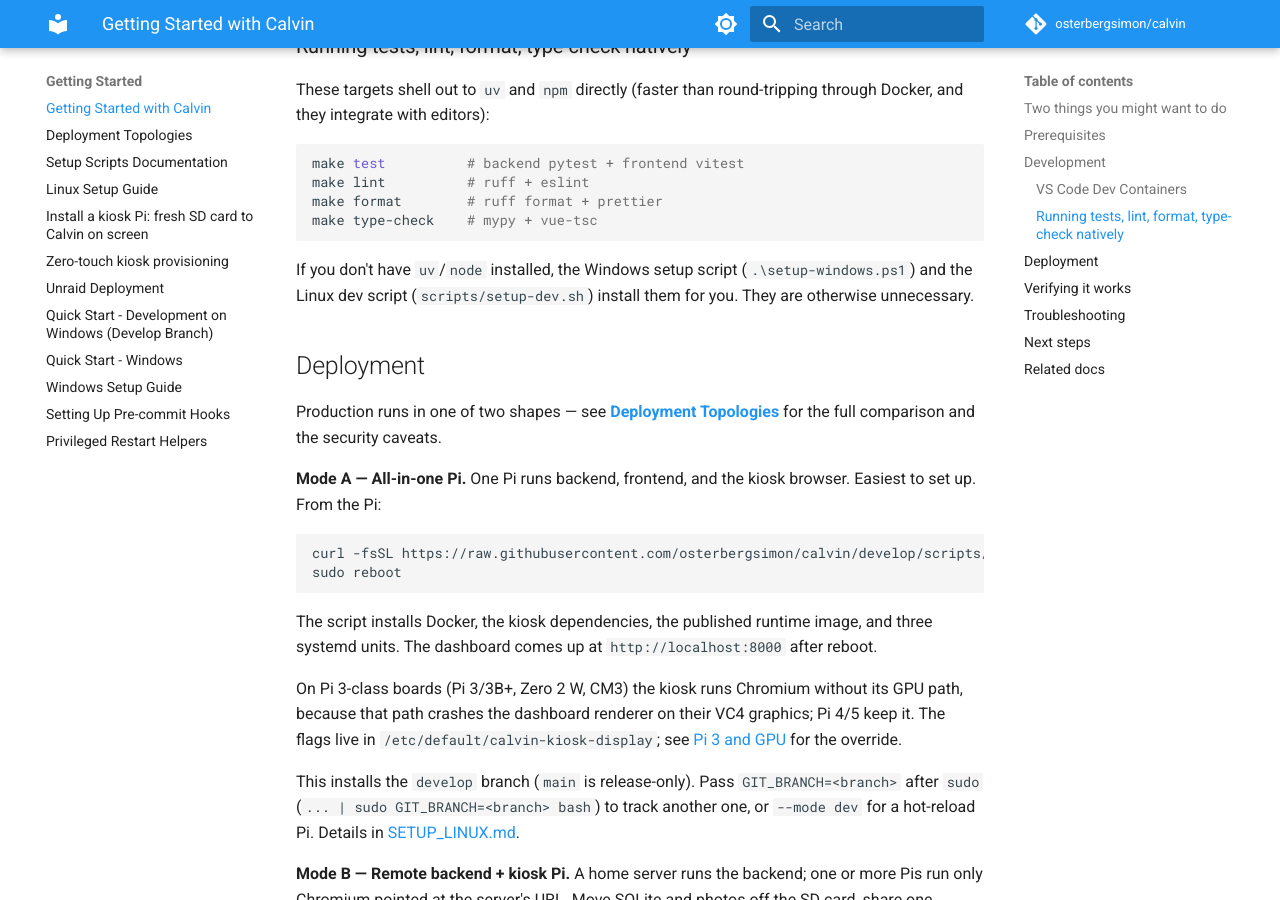
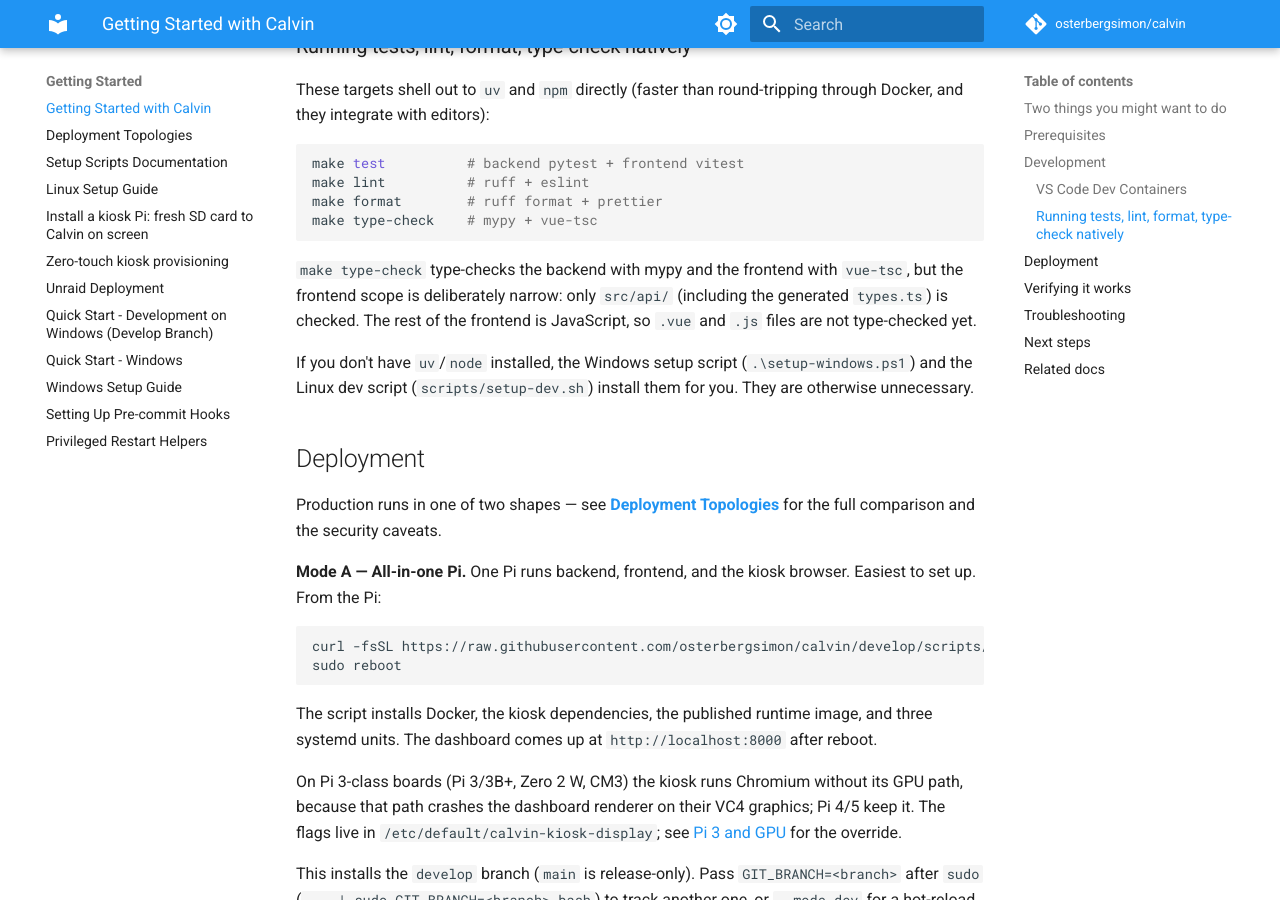
Before and after one commit to osterbergsimon/calvin, an MkDocs documentation site: the page built from docs/setup/GETTING_STARTED.md, in a window 1280 px wide and 900 px high, scrolled down 1387 px. Built offline with MkDocs 1.6.1 and Material for MkDocs 9.7.7, drawn with Linux system fonts in a browser that asks for light colours; comment, search, counter and statistics services are not loaded.

Commit message:
docs: state the real scope of make type-check (CLV-58)
vue-tsc covers frontend/src/api only; .vue and .js are not checked yet.

````diff
--- a/docs/setup/GETTING_STARTED.md
+++ b/docs/setup/GETTING_STARTED.md
@@ -70,6 +70,11 @@
 make format        # ruff format + prettier
 make type-check    # mypy + vue-tsc
 ```
+
+`make type-check` type-checks the backend with mypy and the frontend with
+`vue-tsc`, but the frontend scope is deliberately narrow: only `src/api/`
+(including the generated `types.ts`) is checked. The rest of the frontend is
+JavaScript, so `.vue` and `.js` files are not type-checked yet.
 
 If you don't have `uv`/`node` installed, the Windows setup script
 (`.\setup-windows.ps1`) and the Linux dev script
````
Also changed, not shown: docs/CONTRIBUTING.md (+1 -0 lines), frontend/README.md (+3 -0 lines), 2 other files.
